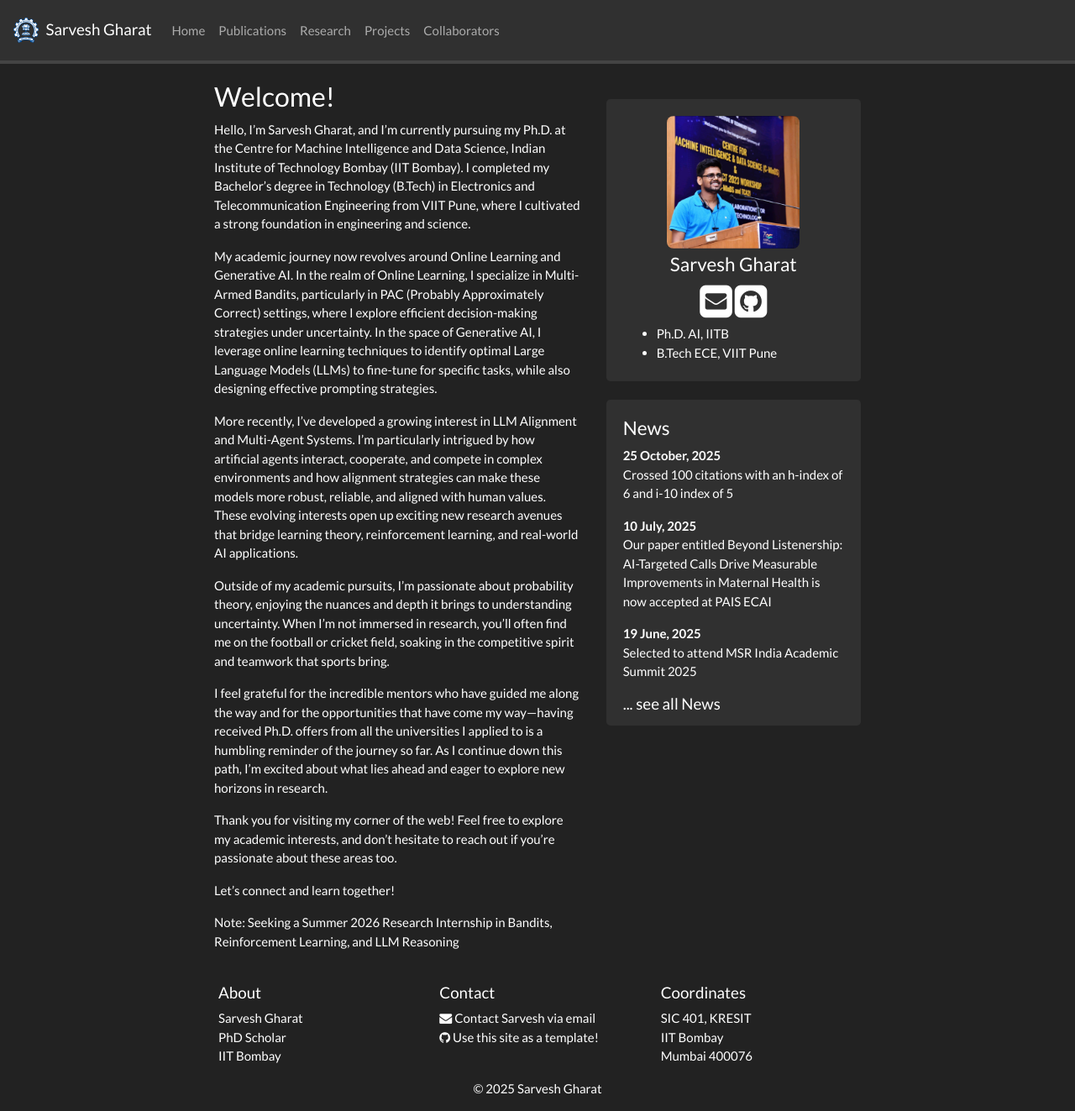
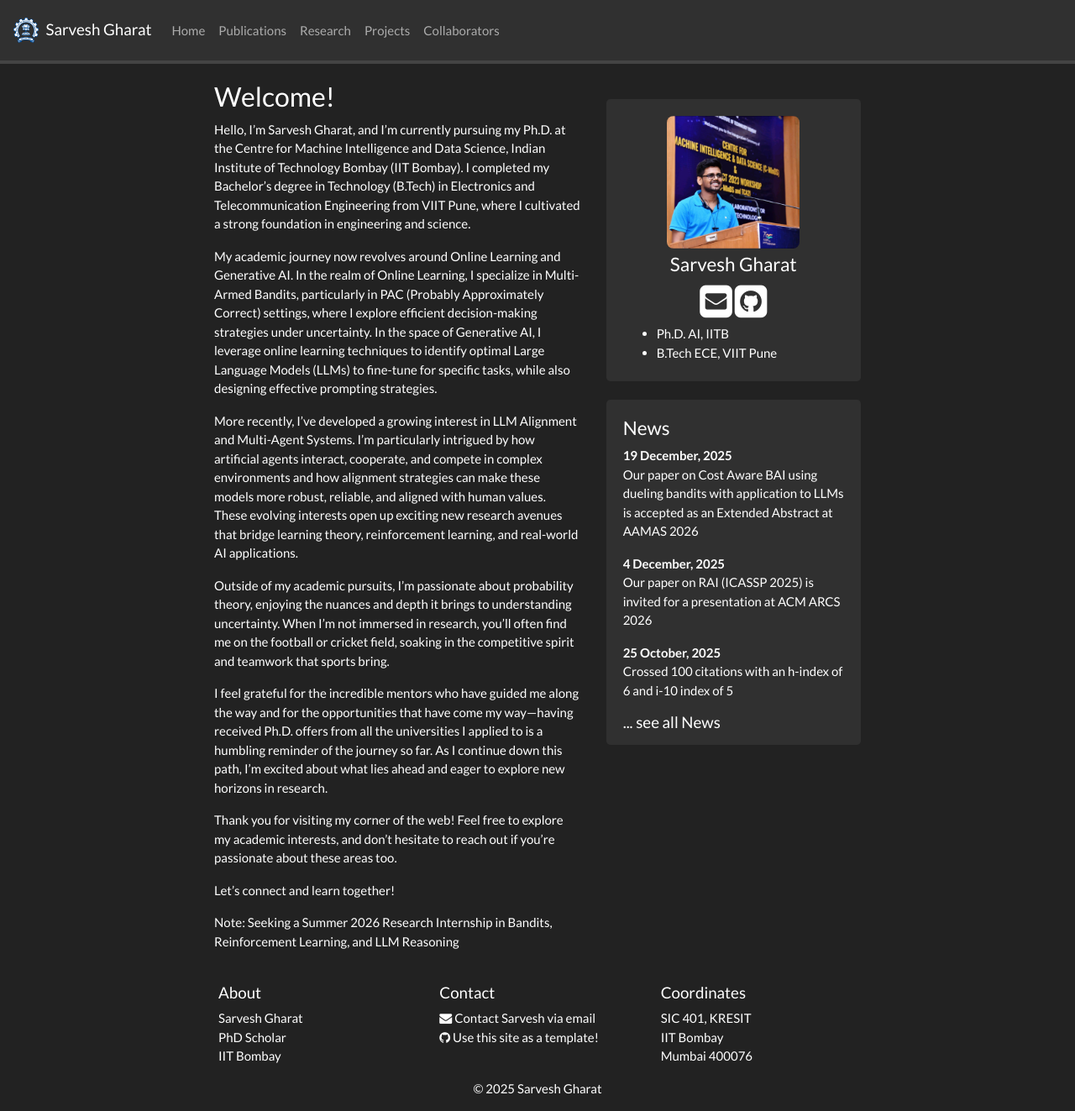
Before and after one commit to SarveshVGharat/SarveshVGharat.github.io, a Jekyll site: the page built from _pages/home.md, in a window 1280 px wide and 1323 px high. Shown: the whole window at 84% size. Built offline with Jekyll 4.4.1, drawn with Linux system fonts in a browser that asks for light colours; nearby versions of some CDN libraries; a style sheet for code colours, icons or effects is not loaded.

Commit message:
Update news.yml

```diff
--- a/_data/news.yml
+++ b/_data/news.yml
@@ -1,3 +1,9 @@
+- date: 19 December, 2025
+  headline: "Our paper on Cost Aware BAI using dueling bandits with application to LLMs is accepted as an Extended Abstract at AAMAS 2026"
+
+- date: 4 December, 2025
+  headline: "Our paper on RAI (ICASSP 2025) is invited for a presentation at ACM ARCS 2026"
+
 - date: 25 October, 2025
   headline: "Crossed 100 citations with an h-index of 6 and i-10 index of 5"
 
```
